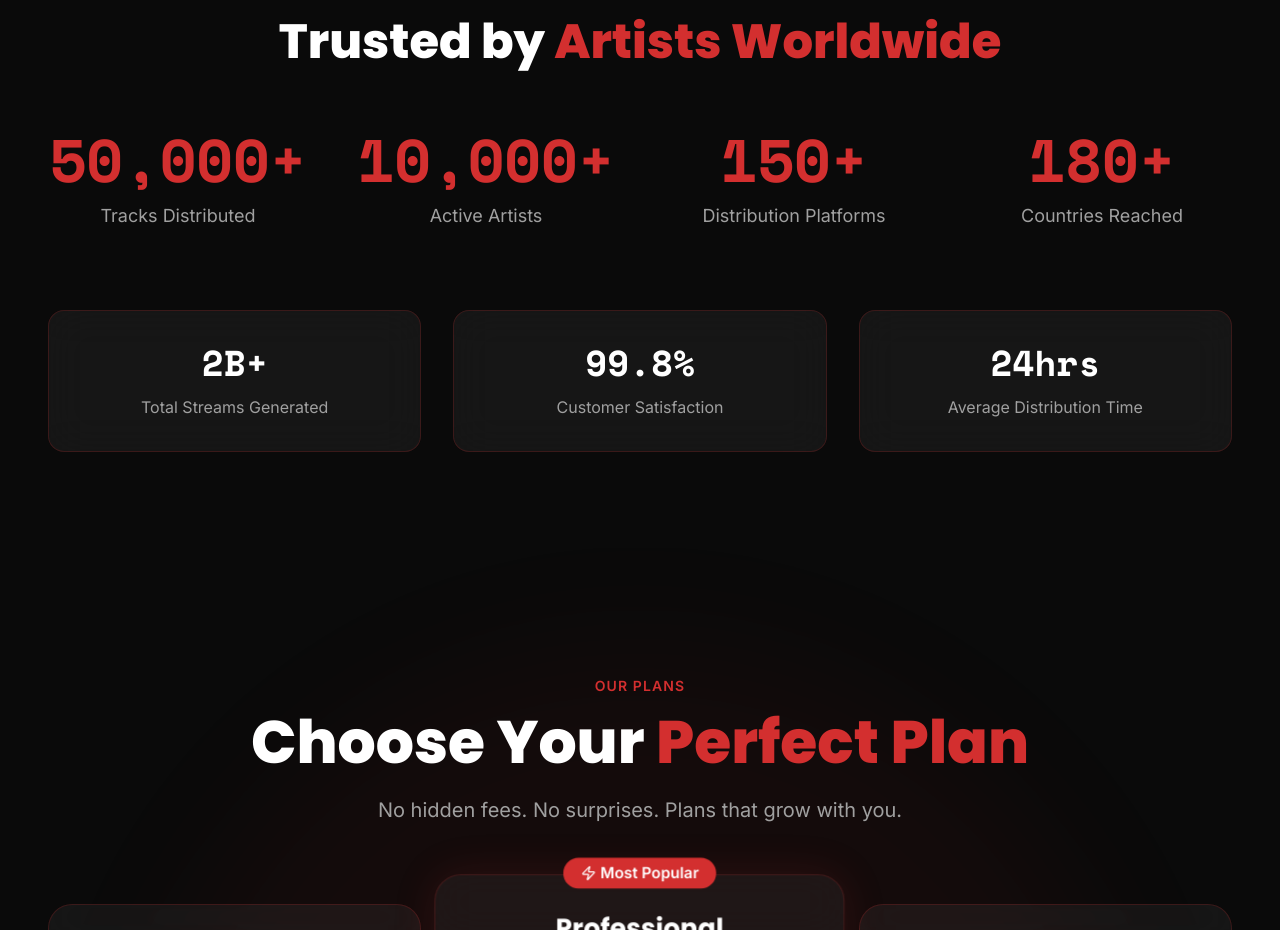
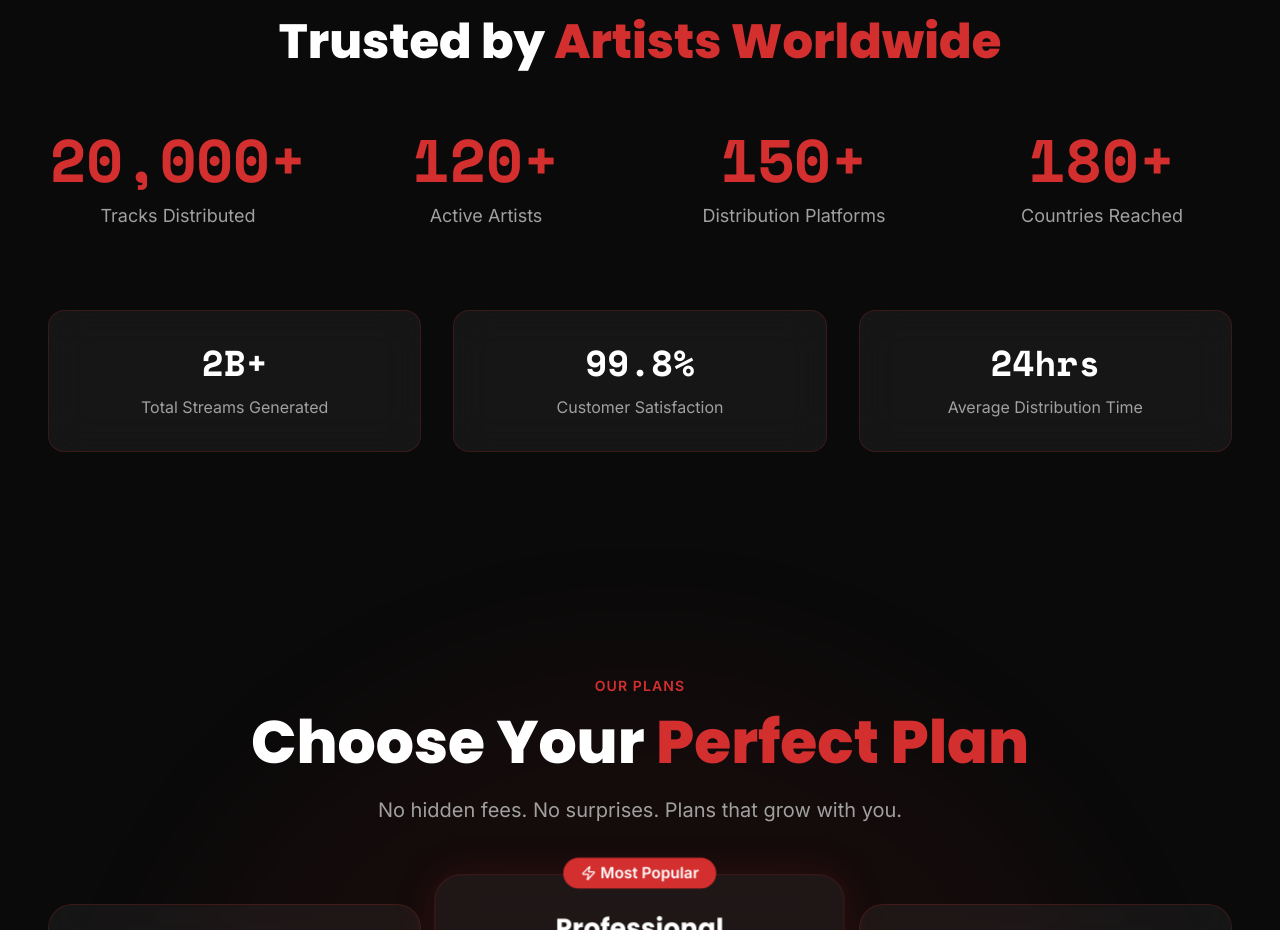
Before and after one commit to Amitkr001/gogodigitalmedia, a React (Vite) app: page / in a window 1280 px wide. Shown: the part 2786-3716 px from the top of the page. Built offline with nearby package versions, Linux system fonts and the light colour scheme.

Commit message:
Update AnimatedStat values in StatsSection

```diff
--- a/src/components/sections/StatsSection.tsx
+++ b/src/components/sections/StatsSection.tsx
@@ -70,8 +70,8 @@ export default function StatsSection() {
         </div>
 
         <div className="grid grid-cols-1 md:grid-cols-2 lg:grid-cols-4 gap-12">
-          <AnimatedStat end={50000} label="Tracks Distributed" suffix="+" />
-          <AnimatedStat end={10000} label="Active Artists" suffix="+" />
+          <AnimatedStat end={20000} label="Tracks Distributed" suffix="+" />
+          <AnimatedStat end={120} label="Active Artists" suffix="+" />
           <AnimatedStat end={150} label="Distribution Platforms" suffix="+" />
           <AnimatedStat end={180} label="Countries Reached" suffix="+" />
         </div>
```
